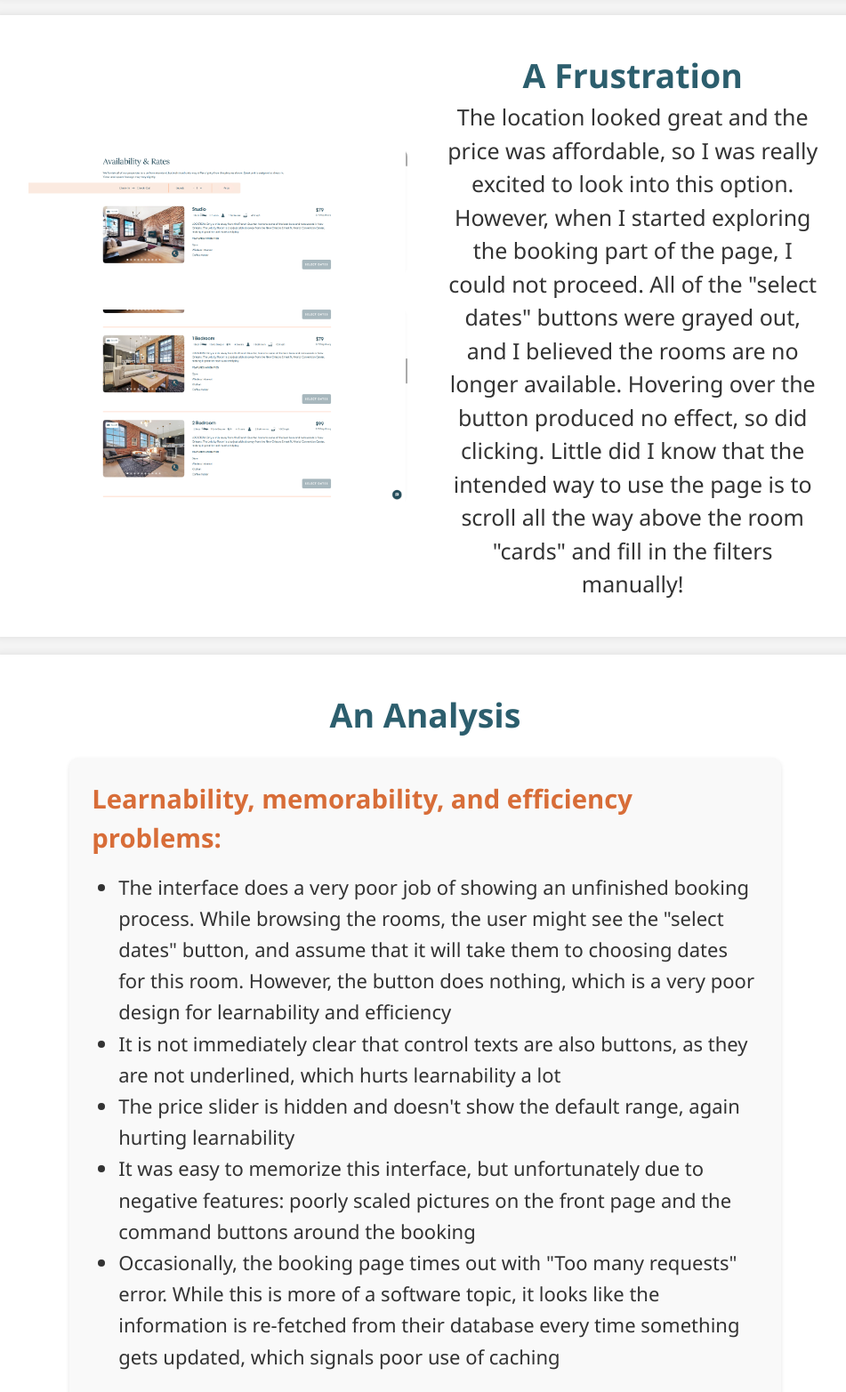
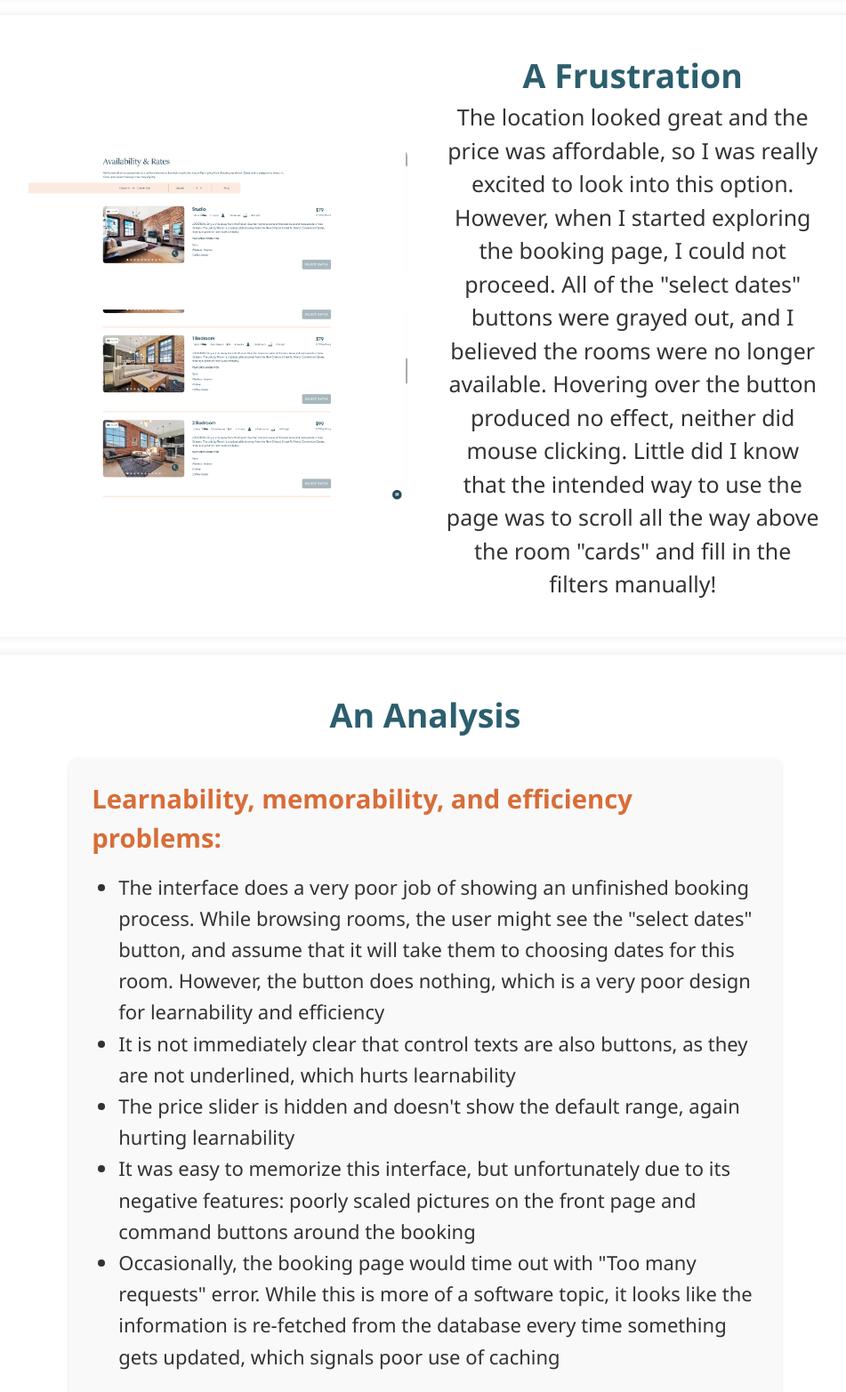
Before and after one commit to bkaravan/cs1300-responsive-redesign, a plain HTML site: page index.html in a window 1280 px wide. Shown: the part 1384-2949 px from the top of the page at 89% size, without its empty margins (162-1113 px from the left). Drawn offline with Linux system fonts and the light colour scheme.

Commit message:
portfolio changes x2

```diff
--- a/index.html
+++ b/index.html
@@ -22,7 +22,7 @@
           Did you ever feel like a website you are using doesn't make any sense?
           Maybe the layout is strange, or a button is missing, or it's just
           really old and hard to navigate. Recently, I was planning a little
-          trip for spring break, and I wondered on a relatively nice looking
+          trip for spring break, and I wandered on a relatively nice looking
           <a
             href="https://www.roami.com/destinations/New%20Orleans/63f56be5494169002b5a6142?checkIn=&checkOut=&minOccupancy=1"
             >website</a
@@ -46,11 +46,11 @@
         <p style="width: 100%; margin-left: auto; margin-right: auto">
           The location looked great and the price was affordable, so I was
           really excited to look into this option. However, when I started
-          exploring the booking part of the page, I could not proceed. All of
+          exploring the booking page, I could not proceed. All of
           the "select dates" buttons were grayed out, and I believed the rooms
-          are no longer available. Hovering over the button produced no effect,
-          so did clicking. Little did I know that the intended way to use the
-          page is to scroll all the way above the room "cards" and fill in the
+          were no longer available. Hovering over the button produced no effect,
+          neither did mouse clicking. Little did I know that the intended way to use the
+          page was to scroll all the way above the room "cards" and fill in the
           filters manually!
         </p>
       </div>
@@ -96,14 +96,14 @@
           >
             <li>
               The interface does a very poor job of showing an unfinished
-              booking process. While browsing the rooms, the user might see the
+              booking process. While browsing rooms, the user might see the
               "select dates" button, and assume that it will take them to
               choosing dates for this room. However, the button does nothing,
               which is a very poor design for learnability and efficiency
             </li>
             <li>
               It is not immediately clear that control texts are also buttons,
-              as they are not underlined, which hurts learnability a lot
+              as they are not underlined, which hurts learnability
             </li>
             <li>
               The price slider is hidden and doesn't show the default range,
@@ -111,13 +111,13 @@
             </li>
             <li>
               It was easy to memorize this interface, but unfortunately due to
-              negative features: poorly scaled pictures on the front page and
-              the command buttons around the booking
+              its negative features: poorly scaled pictures on the front page and
+              command buttons around the booking
             </li>
             <li>
-              Occasionally, the booking page times out with "Too many requests"
+              Occasionally, the booking page would time out with "Too many requests"
               error. While this is more of a software topic, it looks like the
-              information is re-fetched from their database every time something
+              information is re-fetched from the database every time something
               gets updated, which signals poor use of caching
             </li>
           </ul>
@@ -158,10 +158,12 @@
           While I was pretty upset with this navigation system, I decided to
           channel my energy into a solution. My main focus was to redesign the
           page such that it keeps most of its elements, but a) fixes the problem
-          of the button, and b) remains responsive and maintains valid style on
+          of the button; b) remains responsive and maintains valid style on
           any screen size or zoom level.
         </p>
-        <p> The first step was to create a style sheet in Figma</p>
+        <p> The first step was to create a style sheet in Figma, and every design starts
+          with a design palete!
+        </p>
         <div class="image">
           <img
             src="pictures/figma_one_paiger.png"
@@ -170,7 +172,7 @@
           />
         </div>
         <p style="width: 80%; margin-left: auto; margin-right: auto">
-          With this design palete in mind, I used figma to create mockups of the
+          With this design palete in mind, I proceded to create mockups of the
           three main device types that this website is used for.
         </p>
       </div>
@@ -207,9 +209,8 @@
       <h2 style="color:#2c5e6d">A conclusion</h3>
       <p style="width: 80%; margin-left: auto; margin-right: auto">
         The end result can be found <a href="https://bkaravan.github.io/cs1300-redesign/">here!</a> Of course, this mock-up is just the first
-        part of an actual redesign, since the new button is just mockup that still
-        doesn't implement date selection. However, it remains an active hoverable
-        and clickable button at every step of the user interaction, and it removes
+        part of an actual redesign, since the new button is not fully functional. However, it remains hoverable
+        and clickable at every step of the user interaction, and it removes
         a lot of learnability and memorability complexity that was introduced by the initial design.
         Lastly, this page is made accessible by providing alt text, not having empty
         or unused elements, and making sure it properly scales on any device size
--- a/style.css
+++ b/style.css
@@ -30,7 +30,7 @@ body {
   font-family: Arial, sans-serif;
   margin: 0;
   padding: 0;
-  background-color: #f4f4f4;
+  background-color: white;
   text-align: center;
 }
 header {
```
